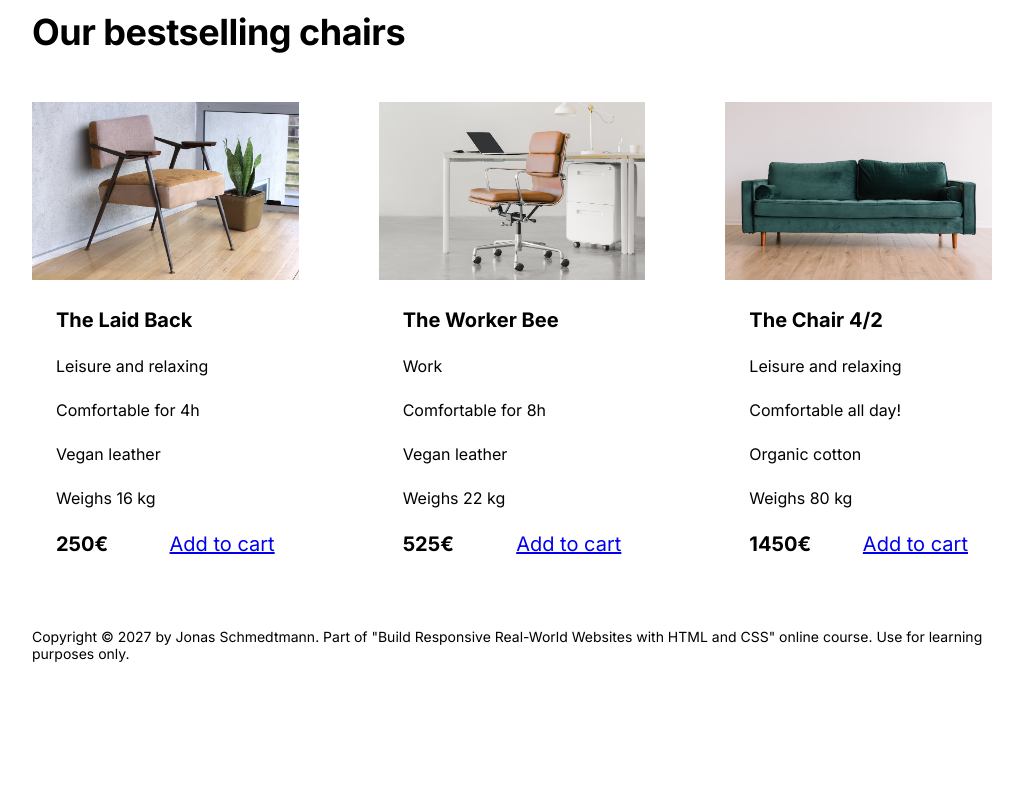
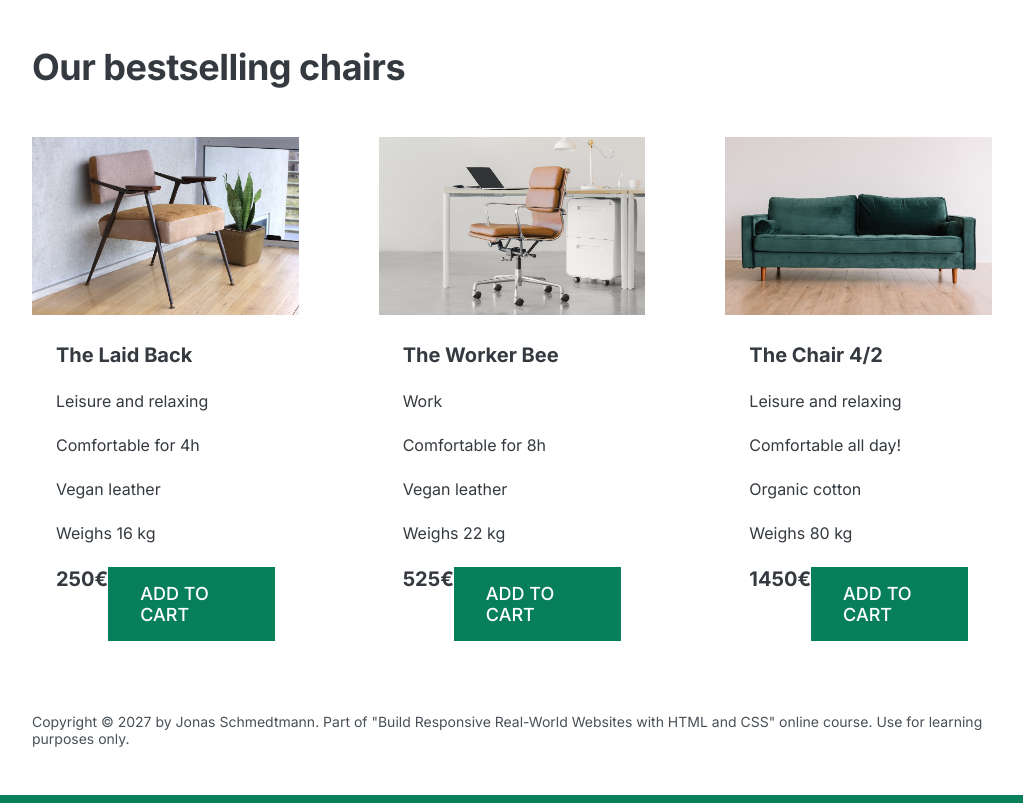
Before and after one commit to VillaCodes/Lisbon-Chair-Webpage, a plain HTML site: page index.html in a window 1280 px wide. Shown: the part 1098-1901 px from the top of the page, without its empty margins (128-1151 px from the left). Before the commit the page ends 1808 px from the top, so only its background shows below. Drawn offline with Linux system fonts and the light colour scheme.

Commit message:
color styling added to page

```diff
--- a/style.css
+++ b/style.css
@@ -4,6 +4,11 @@ SPACING SYSTEM (px)
 
 FONT SIZE SYSTEM (px)
 10 / 12 / 14 / 16 / 18 / 20 / 24 / 30 / 36 / 44 / 52 / 62 / 74 / 86 / 98
+*/
+
+/*
+MAIN COLOR: #087f5b
+GRAY COLOR: #343a40
 */
 
 * {
@@ -16,7 +21,9 @@ FONT SIZE SYSTEM (px)
 /* GENERAL STYLES */
 /* ------------------------ */
 body {
-  font-family: "Inter", sans-serif;
+ font-family: 'Inter', sans-serif;
+ color: #343a40;
+ border-bottom: 8px solid #087f5b;
 }
 
 .container {
@@ -32,13 +39,40 @@ section {
 h2 {
  margin-bottom: 48px;
  font-size: 36px;
-  letter-spacing: -.5px;
+ letter-spacing: -0.5px;
 }
 
 .grid-3-cols {
  display: grid;
  grid-template-columns: repeat(3, 1fr);
  column-gap: 80px;
+}
+
+.btn:link,
+.btn:visited {
+ background-color: #087f5b;
+ color: #fff;
+ text-decoration: none;
+ text-transform: uppercase;
+ padding: 16px 32px;
+ display: inline-block;
+ font-weight: 500;
+ font-size: 18px;
+}
+
+.btn:hover,
+.btn:active {
+ background-color: #099268;
+}
+
+.btn--big {
+ padding: 16px 32px;
+ font-size: 18px;
+}
+
+.btn--small {
+ padding: 8px, 12px;
+ font-size: 14px;
 }
 
 /* ------------------------ */
@@ -90,6 +124,9 @@ img {
 
 /* TESTIMONIAL */
 .testimonial-section {
+ background-color: #087f5b;
+ color: #fff;
+ padding: 24px;
 }
 
 .testimonial-box {
@@ -147,4 +184,5 @@ h3 {
 footer {
  margin-bottom: 48px;
  font-size: 14px;
+ color: #495057;
 }
```
Lines whose indentation alone changed are shown as unchanged.
